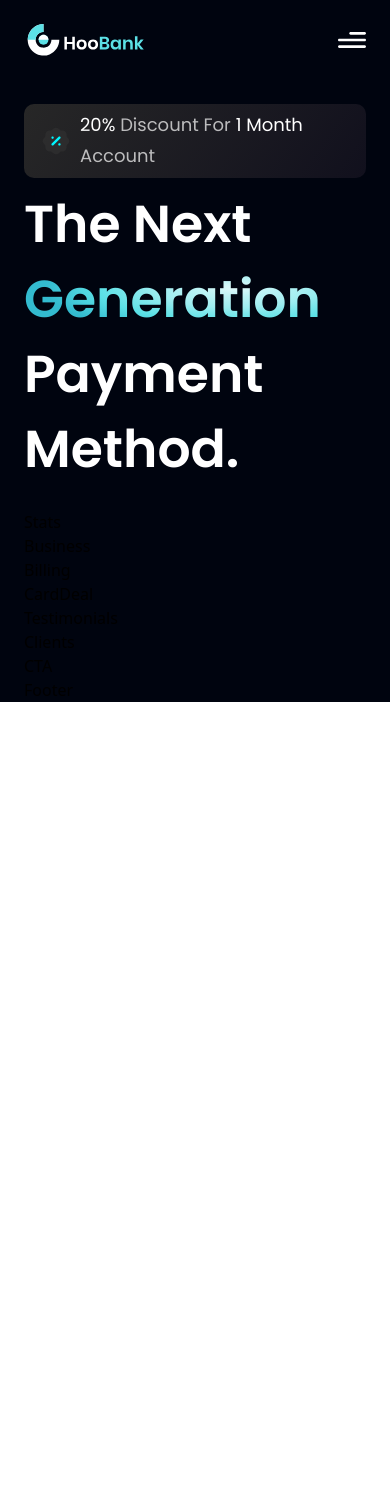
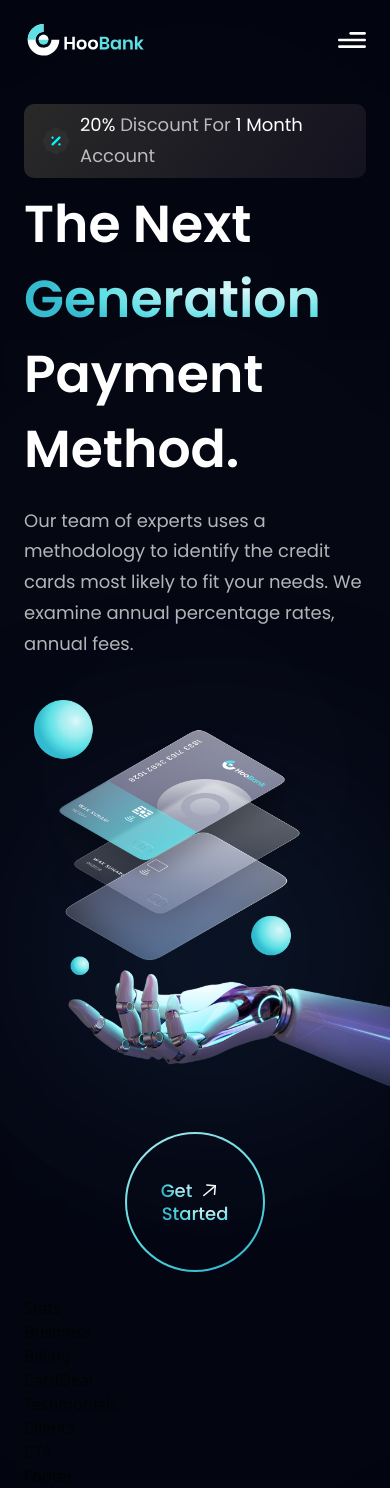
Before and after one commit to Georotzen/bank_modern_app, a React (Vite) app: page / in a window 390 px wide. Before the commit the page ends 844 px from the top, so only its background shows below. Built offline with nearby package versions, Linux system fonts and the light colour scheme.

Commit message:
finished hero section

```diff
--- a/src/components/GetStarted.jsx
+++ b/src/components/GetStarted.jsx
@@ -3,7 +3,7 @@
 
 const GetStarted = () => (
   <div className={`${styles.flexCenter} w-[140px] h-[140px] rounded-full bg-blue-gradient p-[2px] cursor-pointer`}>
-    <div className={`${styles.flexCenter} flex-col bg-primary w-[95%] h-[95%] rounded-full`}>
+    <div className={`${styles.flexCenter} flex-col bg-primary w-[100%] h-[100%] rounded-full`}>
       <div className={`${styles.flexStart} flex-row`}>
         <p className='font-poppins font-medium text-[18px] leading-[23px] mr-[6px]'>
           <span className='text-gradient'>Get</span>
--- a/src/components/Hero.jsx
+++ b/src/components/Hero.jsx
@@ -5,7 +5,9 @@
 
 const Hero = () => (
     <section id='home' className={`flex md:flex-row flex-col ${styles.paddingY}`}>
+      {/* div for left side of screen containing "Discount", "The Next Gen...", "Get Started" & "Our team" elements */}
       <div className={`flex-1 $styles.flexStart} flex-col xl:px-0 sm:px-16 px-6`}>
+        {/* div for (Discount Bar) containing [icon & text] */}
         <div className='flex flex-row items-center py-[6px] px-4 bg-discount-gradient rounded-[10px] mb-2'>
           <img src={discount} alt='discount' className='w-[32px] h-[32px]' />
           <p className={`${styles.paragraph} ml-2`}>
@@ -13,19 +15,35 @@
             <span className='text-white'>1 Month</span> Account
           </p>
         </div>
-
+        {/* div for "The Next Generation..." and "Get Started" (they are in same line) */}
         <div className='flex flex-row justify-between items-center w-full'>
           <h1 className='flex-1 font-poppins font-semibold ss:text-[72px] text-[52px] text-white ss:leading-[100px] leading-[75px]'>
           The Next <br className='sm:block hidden'/> {" "}
-          <span className='text-gradient'>Generation</span> {" "}
-           Payment Method.
+          <span className='text-gradient'>Generation</span>
+          {" "}
           </h1>
+          {/* div for "Get Started" button (imported from GetStarted component) */}
           <div className='ss:flex hidden md:mr-4 mr-0'>
             <GetStarted />
           </div>
         </div>
+        {/* div for "Payment Method" and "Our team..." text area */}
+        <h1 className='font-poppins font-semibold ss:text-[68px] text-[52px] text-white ss:leading-[100px] leading-[75px] w-full'>
+          Payment Method.
+        </h1>
+        <p className={`${styles.paragraph} max-w-[470px] mt-5`}>Our team of experts uses a methodology to identify the credit cards most likely to fit your needs. We examine annual percentage rates, annual fees.</p>
       </div>
-
+      {/* div for right side of screen containing "robot img" & "color gradients" */}
+      <div className={`flex-1 flex ${styles.flexCenter} md:my-0 my-10 relative`}>
+        <img src={robot} alt='billing' className='w-{100%] h-[100%] z-[5]' />
+        <div className='absolute z-[0] w-[40%] h-[35%] top-0 pink__gradient'/>
+        <div className='absolute z-[1] w-[80%] h-[80%] rounded-full bottom-40 white__gradient'/>
+        <div className='absolute z-[0] w-[50%] h-[50%] right-20 bottom-20 blue__gradient'/>
+      </div>
+      {/* div for "Get Started" component for small devices only */}
+      <div className={`ss:hidden ${styles.flexCenter}`}>
+        <GetStarted />
+      </div>
     </section>
 );
 
```
